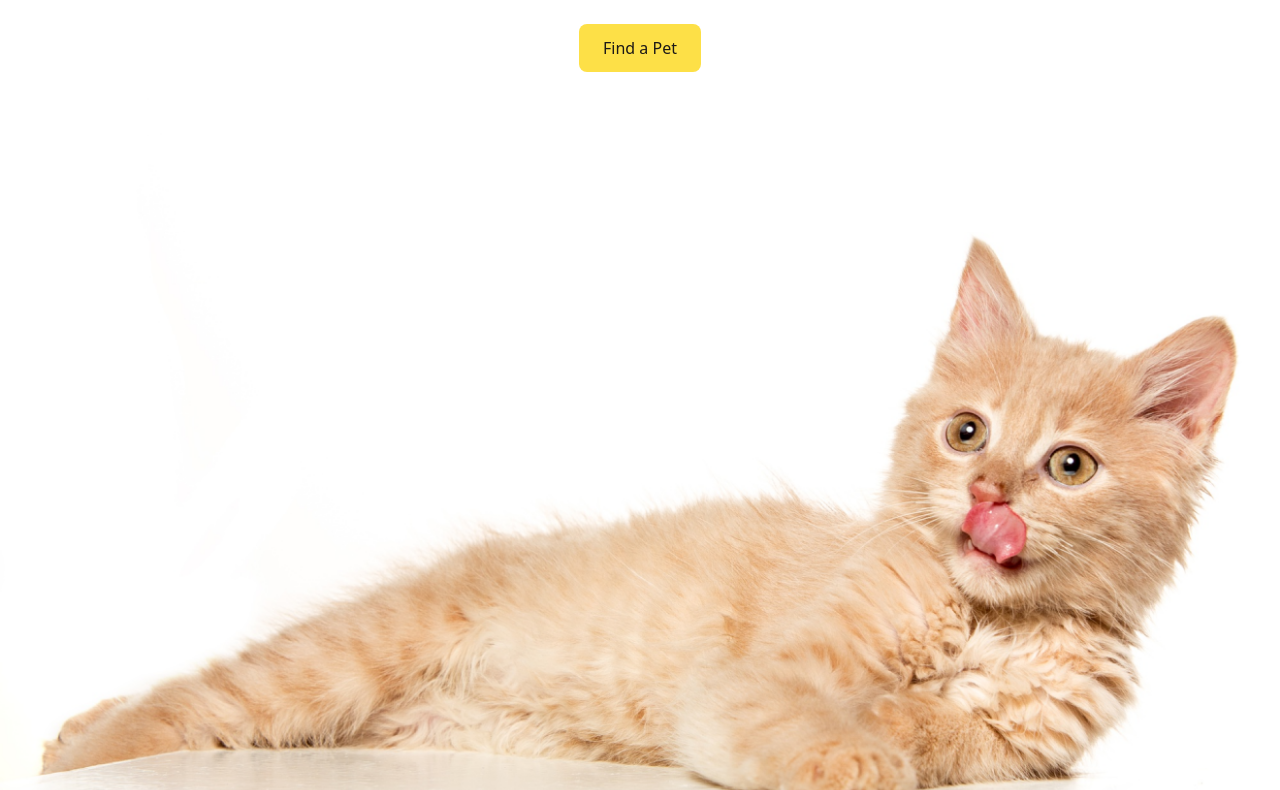
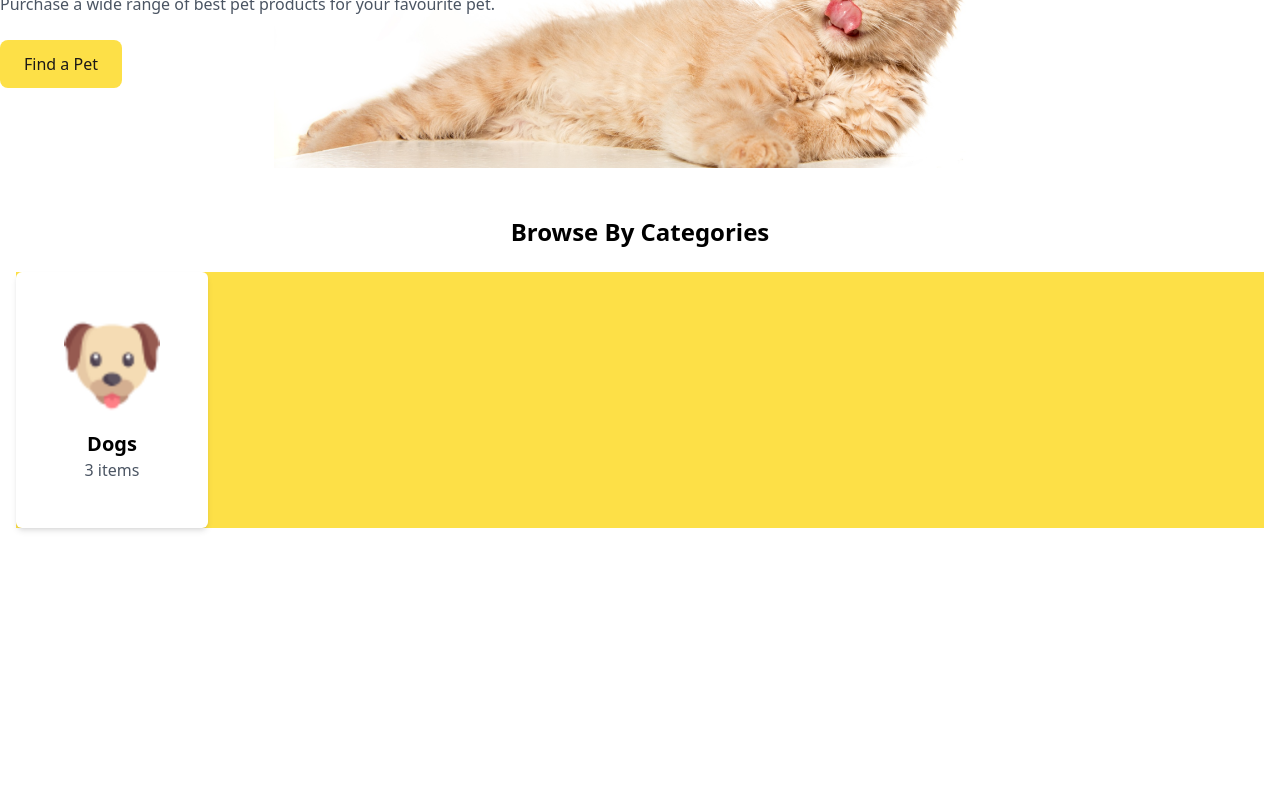
Before and after one commit to Nahi-19/Browse-Pets, a plain HTML site: page index.html in a window 1280 px wide. Shown: the part 352-1142 px from the top of the page. After the commit the page ends 928 px from the top, so only its background shows below. Drawn offline with nearby package versions, Linux system fonts and the light colour scheme.

Commit message:
fifth commit

```diff
--- a/index.html
+++ b/index.html
@@ -36,17 +36,17 @@
         </div>
     </nav>
 
-    <header class="text-center py-16">
+    <header class="header items-center py-20">
         <div class="container mx-auto">
-            <h1 class="text-3xl md:text-5xl font-bold place-items-start">Pamper Your Pet, <br>Because They Deserve <br>the Best</h1>
-            <p class="mt-4 text-gray-600">Purchase a wide range of best pet products for your favourite pet.</p>
+            <h1 class="text-3xl text-left md:text-5xl font-bold place-items-start animate-pulse">Pamper Your Pet, <br>Because They Deserve <br>the Best</h1>
+            <p class="text-left mt-4 text-gray-600">Purchase a wide range of best pet products for your favourite pet.</p>
             <a href="#" class="mt-6 inline-block bg-yellow-300 text-stone-900 px-6 py-3 rounded-lg hover:bg-yellow-600">Find a Pet</a>
-            <img class="place-items-end" src="B11-A3-Living-Lab/Assignment_03_Category_0001/c1-assets/cat-big.png" alt="">
+        </div>
     </header>
     <main>
          <!-- Pet Categories Section -->
     <section class="container mx-auto text-center my-12 px-4">
-        <h2 class="text-2xl font-bold mb-6">Browse By Categories</h2>
+        <h2 class="text-2xl font-bold mb-6 align-left">Browse By Categories</h2>
         <div class="mx-auto grid grid-cols-2 md:grid-cols-6 gap-4 bg-yellow-300">
             <div class="flex flex-col items-center justify-center rounded-md shadow-md p-4 w-48 h-64 bg-white">
                 <img src="B11-A3-Living-Lab/Assignment_03_Category_0001/c1-assets/dog-cartoon.png" alt="Dog" class="w-24 h-24 rounded-md">
--- a/styles.css
+++ b/styles.css
@@ -0,0 +1,7 @@
+.header {
+    background-image: url(B11-A3-Living-Lab/Assignment_03_Category_0001/c1-assets/cat-big.png);
+    background-size: contain;
+    background-repeat: no-repeat;
+    padding: auto;
+    background-position: center;
+}
```
